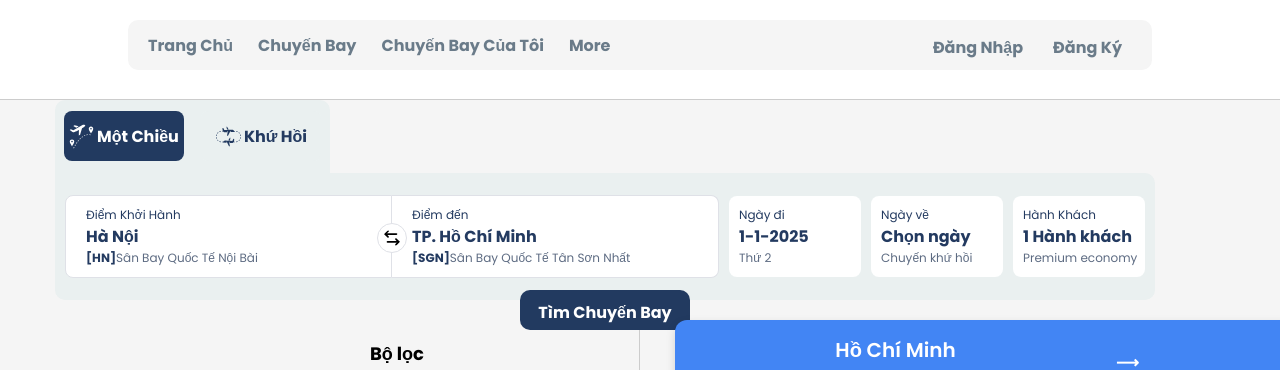
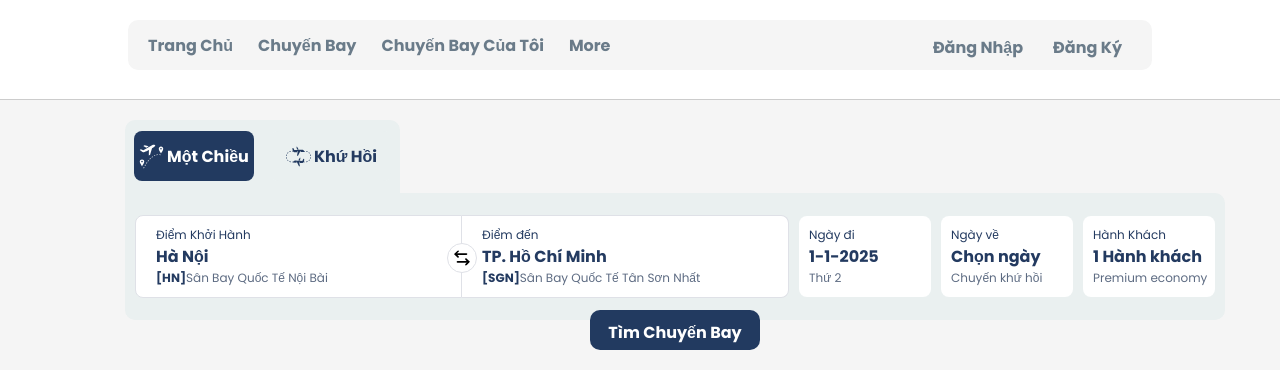
Before and after one commit to NTriCuong/project_CNPM, a React (Create React App) app: page /booking in a window 1280 px wide. Shown: the top 370 px of the page. Built offline with nearby package versions, Linux system fonts and the light colour scheme; a web font is replaced by a local one.

Commit message:
HomePage 90% chua call API

```diff
--- a/src/page/bookingPage/FlightBookingPage.css
+++ b/src/page/bookingPage/FlightBookingPage.css
@@ -22,20 +22,20 @@
   position: relative;
 }
 
-/* .flight-search-container {
+.flight-search-container {
   display: flex;
   justify-content: center;
   align-items: center;
   padding: 20px 0 0 70px;
   background-color: #f5f5f5;
-  border-bottom: 1px solid #ccc;
-} */
+
+}
 
 .content-container {
   display: flex;
   gap: 35px;
   width: 100%;
-  padding: 20px 350px 0 350px;
+  padding: 55px 350px 0 350px;
 }
 
 
```
